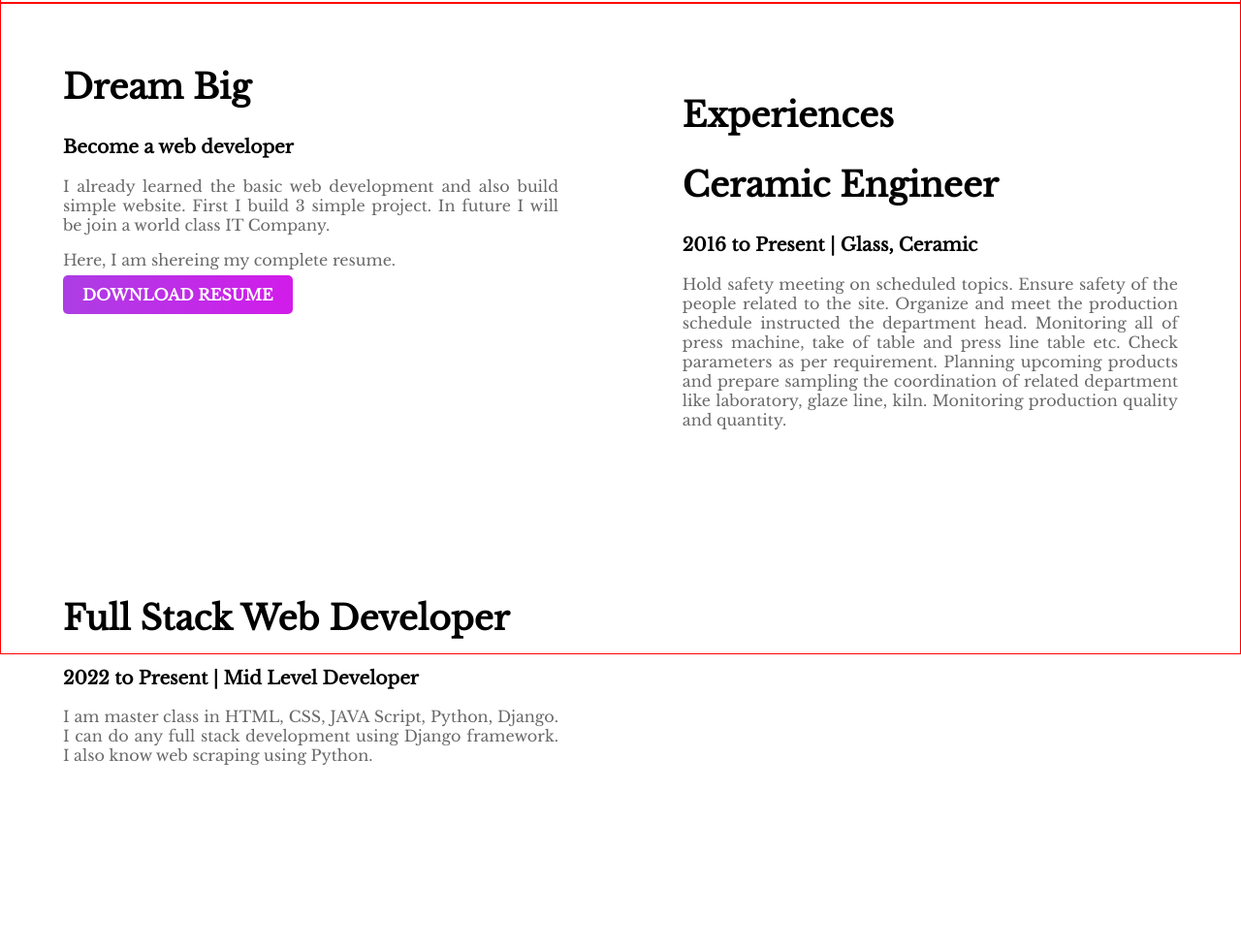
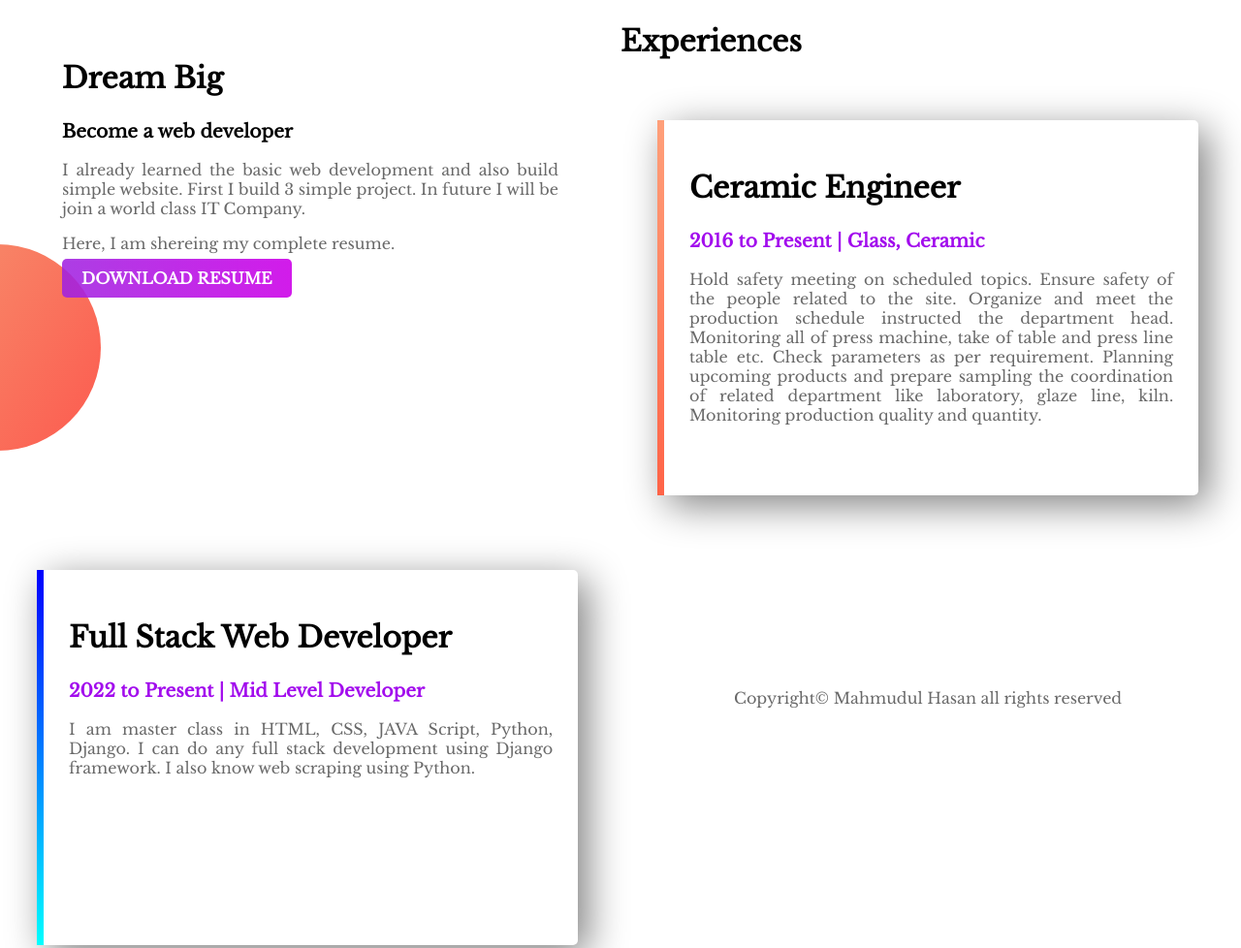
Before and after one commit to mhasan1224/web-portfolio, a plain HTML site: page index.html in a window 1280 px wide. Shown: the part 1341-2319 px from the top of the page at 97% size. Before the commit the page ends 2210 px from the top, so only its background shows below. Drawn offline with nearby package versions, Linux system fonts and the light colour scheme.

Commit message:
finished my first ever web site

```diff
--- a/index.html
+++ b/index.html
@@ -14,7 +14,7 @@
     <section class="top-banner">
         <div class="half-width">
             <h1>Welcome To</h1>
-            <h1><span class="name-highlite">Mahmudul Hasan's</span> World</h1>
+            <h1><span class="blue-highlite">Mahmudul Hasan's</span> World</h1>
             <h3>Ceramics Engineer. Also, an web developer</h3>
             <p>As an engineer in tiles manufacturing Industry. Main Skills:- Excellent reputation for resolving problems, improving production quality, quantity and driving overall operational improvements. Spearheading value analysis continuous improvement initiatives in processes. Conceptualizing and implementing strict measures in operating procedures to optimize resource/ capacity utilization. Implementing systems and processed for improving the efficiency of the organization.</p>
             <p>Besids i am also a web deleloper. Because i like programming. I future i would become a successful <b>Data Scientist</b>.</p>
@@ -36,22 +36,21 @@
             <a class="link-button" target="_blank" href="CV/Resume of Mahmudul Hasan.pdf">DOWNLOAD RESUME</a>
         </div>
     </section>
-
     <section class="experience-area">
-        <div class="half-width">
-            <h2>Experiences</h2>
+        <h2>Experiences</h2>
+        <div id="ceramic" class="half-width single-experience">
             <h2>Ceramic Engineer</h2>
-            <h3>2016 to Present | Glass, Ceramic</h3>
+            <h3 class="blue-highlite">2016 to Present | Glass, Ceramic</h3>
             <p>Hold safety meeting on scheduled topics. Ensure safety of the people related to the site. Organize and meet the production schedule instructed the department head. Monitoring all of press machine, take of table and press line table etc. Check parameters as per requirement. Planning upcoming products and prepare sampling the coordination of related department like laboratory, glaze line, kiln. Monitoring production quality and quantity.</p>
-
         </div>
-        <div class="half-width">
+        <div id="full-stack" class="half-width single-experience">
             <h2>Full Stack Web Developer</h2>
-            <h3>2022 to Present | Mid Level Developer</h3>
+            <h3 class="blue-highlite">2022 to Present | Mid Level Developer</h3>
             <p>I am master class in HTML, CSS, JAVA Script, Python, Django. I can do any full stack development using Django framework. I also know web scraping  using Python.</p>
-
         </div>
-
     </section>
+    <footer>
+        <p>Copyright© Mahmudul Hasan all rights reserved</p>
+    </footer>
 </body>
 </html>
--- a/style.css
+++ b/style.css
@@ -6,10 +6,14 @@ h1{
     font-size: 40px;
 }
 h2{
-    font-size: 35px;
+    font-size: 30px;
 }
-.name-highlite{
+.blue-highlite{
     color: rgb(162, 12, 237);
+}
+p{
+    text-align: justify;
+    color: dimgray;
 }
 .half-width{
     width: 40%;
@@ -17,20 +21,16 @@ h2{
     margin: 3%;
     padding: 2%;
 }
-p{
-    text-align: justify;
-    color: dimgray;
-}
 .half-width img{
     width: 100%;
+}
+section{
+    height: 480px;
+    padding-bottom: 190px;
 }
 .top-banner{
     background-image: url("images/top-banner.png");
     background-repeat: no-repeat;
-    border: 1px solid red;
-}
-section{
-    height: 670px;
 }
 .link-button{
     text-decoration: none;
@@ -44,8 +44,29 @@ section{
     background-image: url("images/dream-bg.png");
     background-repeat: no-repeat;
     background-position: bottom right;
-    border: 1px solid red;
+}
+.single-experience{
+    box-shadow: 10px 10px 40px gray;
+    border-radius: 5px;
+    height: 70%;
+    width: 39%;
+    background-color: white;
 }
 .experience-area{
-    border: 1px solid red;
+    background-image: url("images/exp-bg.png");
+    background-repeat: no-repeat;
+    background-position: left;
 }
+#ceramic{
+    border-left: 7px solid;
+    border-image: linear-gradient(180deg, lightSalmon, tomato);
+    border-image-slice: 1;
+}
+#full-stack{
+    border-left: 7px solid;
+    border-image: linear-gradient(180deg, blue, cyan);
+    border-image-slice: 1;
+}
+footer p{
+    text-align: center;
+}
```
